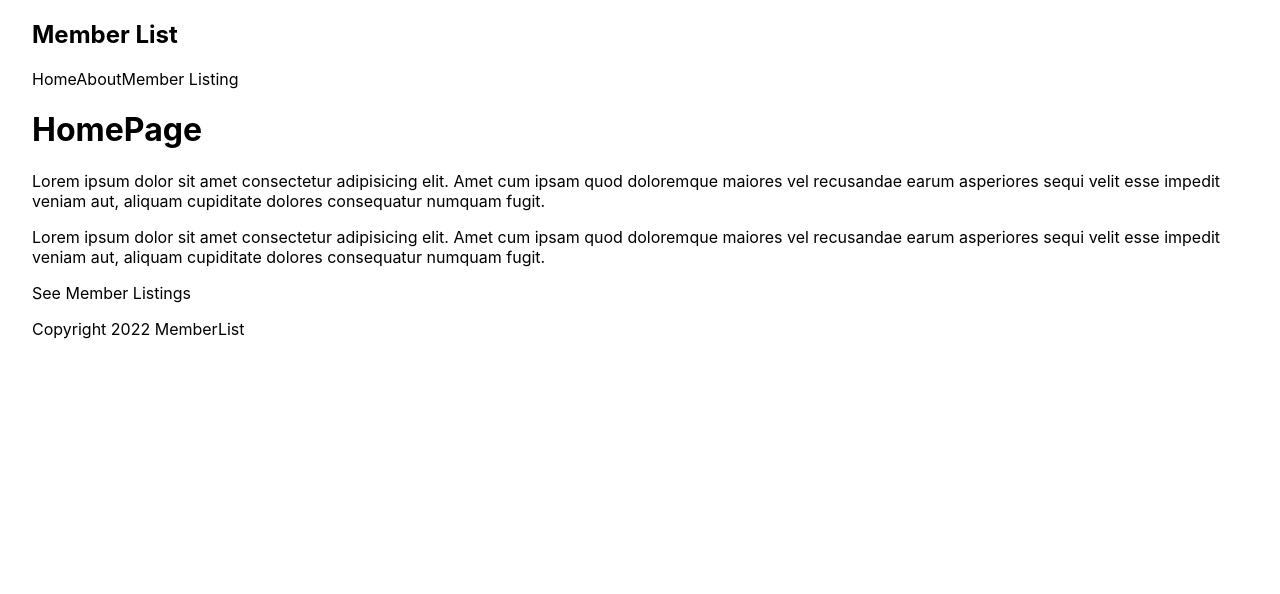
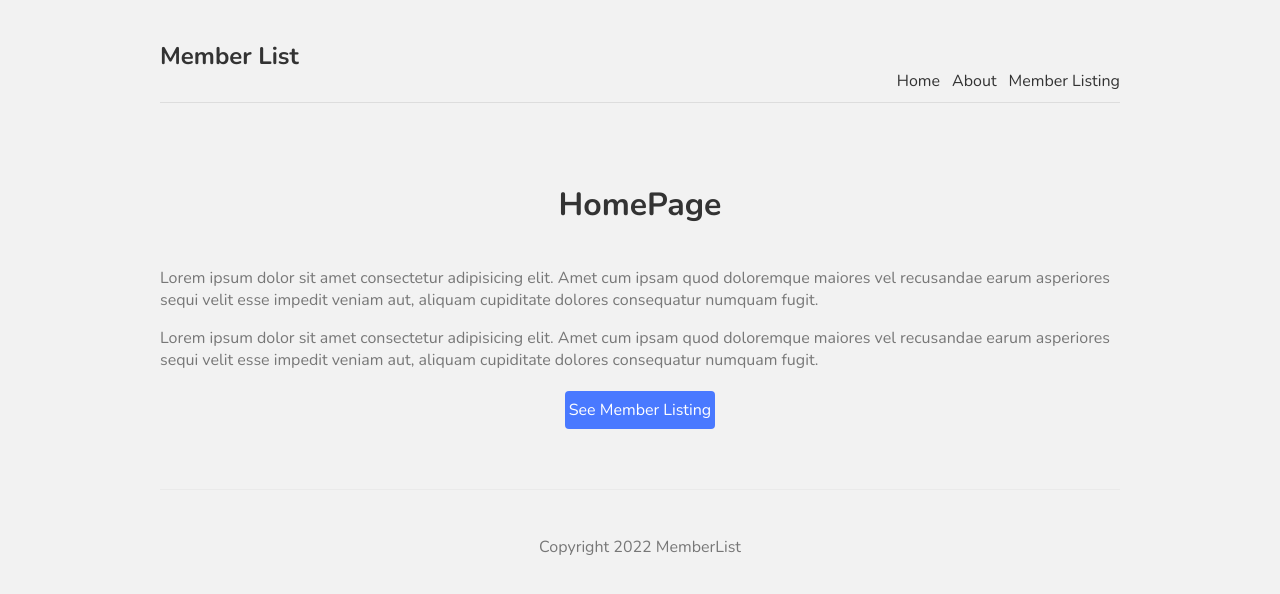
Before and after one commit to ucwealth/React-Apps, a Next.js app in the folder nextapp/: page / in a window 1280 px wide. Shown: the top 594 px of the page. Built offline with nearby package versions, Linux system fonts and the light colour scheme.

Commit message:
add css modules

```diff
--- a/nextapp/components/Footer.js
+++ b/nextapp/components/Footer.js
@@ -1,8 +1,8 @@
 const Footer = () => {
     return (
-        <div>
-            <p>Copyright 2022 MemberList</p>
-        </div>
+        <footer>
+             <p>Copyright 2022 MemberList</p>
+        </footer>
      );
 }
 
--- /dev/null
+++ b/nextapp/components/Layout.js
@@ -0,0 +1,14 @@
+import Footer from "./Footer";
+import Navbar from "./Navbar";
+
+const Layout = ({ children }) => {
+    return (
+        <div className="content">
+            <Navbar />
+            { children }
+            <Footer />
+        </div>
+     );
+}
+
+export default Layout;
--- a/nextapp/pages/_app.js
+++ b/nextapp/pages/_app.js
@@ -1,7 +1,12 @@
+import Layout from '../components/Layout'
 import '../styles/globals.css'
 
 function MyApp({ Component, pageProps }) {
-  return <Component {...pageProps} />
+  return (
+    <Layout>
+      <Component {...pageProps} />
+    </Layout>
+  )
 }
 
 export default MyApp
--- a/nextapp/pages/about.js
+++ b/nextapp/pages/about.js
@@ -1,7 +1,7 @@
 const About = () => {
     return (
         <div>
-            <h1>ABOUT PAGE</h1>
+            <h1>About Us</h1>
             <p>Lorem ipsum dolor sit amet consectetur adipisicing elit. Modi cum temporibus accusamus provident quod corrupti dolore earum eos veritatis eius, fuga consequuntur, quisquam ipsum. Accusamus nisi quod cum voluptatibus culpa.</p>
             <p>Lorem ipsum dolor sit amet consectetur adipisicing elit. Modi cum temporibus accusamus provident quod corrupti dolore earum eos veritatis eius, fuga consequuntur, quisquam ipsum. Accusamus nisi quod cum voluptatibus culpa.</p>
         </div>
--- a/nextapp/pages/index.js
+++ b/nextapp/pages/index.js
@@ -1,17 +1,15 @@
-import Footer from '../components/Footer'
-import Navbar from '../components/navbar'
 import styles from '../styles/Home.module.css'
 import Link from 'next/link'
 
 export default function Home() {
   return (
-    <div className={styles.container}>
-      <Navbar />
-      <h1>HomePage</h1>
-      <p>Lorem ipsum dolor sit amet consectetur adipisicing elit. Amet cum ipsam quod doloremque maiores vel recusandae earum asperiores sequi velit esse impedit veniam aut, aliquam cupiditate dolores consequatur numquam fugit.</p>
-      <p>Lorem ipsum dolor sit amet consectetur adipisicing elit. Amet cum ipsam quod doloremque maiores vel recusandae earum asperiores sequi velit esse impedit veniam aut, aliquam cupiditate dolores consequatur numquam fugit.</p>
-      <Link href="/members"><a>See Member Listings</a></Link>
-      <Footer />
+    <div>
+      <h1 className={styles.title}>HomePage</h1>
+      <p className={styles.text}>Lorem ipsum dolor sit amet consectetur adipisicing elit. Amet cum ipsam quod doloremque maiores vel recusandae earum asperiores sequi velit esse impedit veniam aut, aliquam cupiditate dolores consequatur numquam fugit.</p>
+      <p className={styles.text}>Lorem ipsum dolor sit amet consectetur adipisicing elit. Amet cum ipsam quod doloremque maiores vel recusandae earum asperiores sequi velit esse impedit veniam aut, aliquam cupiditate dolores consequatur numquam fugit.</p>
+      <Link href="/members">
+        <a className={styles.btn}>See Member Listing</a>
+        </Link>
     </div>
   )
 }
--- a/nextapp/styles/Home.module.css
+++ b/nextapp/styles/Home.module.css
@@ -1,116 +1,18 @@
-.container {
-  padding: 0 2rem;
-}
-
-.main {
-  min-height: 100vh;
-  padding: 4rem 0;
-  flex: 1;
-  display: flex;
-  flex-direction: column;
-  justify-content: center;
-  align-items: center;
-}
-
-.footer {
-  display: flex;
-  flex: 1;
-  padding: 2rem 0;
-  border-top: 1px solid #eaeaea;
-  justify-content: center;
-  align-items: center;
-}
-
-.footer a {
-  display: flex;
-  justify-content: center;
-  align-items: center;
-  flex-grow: 1;
-}
-
-.title a {
-  color: #0070f3;
-  text-decoration: none;
-}
-
-.title a:hover,
-.title a:focus,
-.title a:active {
-  text-decoration: underline;
-}
-
 .title {
-  margin: 0;
-  line-height: 1.15;
-  font-size: 4rem;
-}
-
-.title,
-.description {
+  color: #333;
+  padding-bottom: 20px;
   text-align: center;
 }
-
-.description {
-  margin: 4rem 0;
-  line-height: 1.5;
-  font-size: 1.5rem;
+.text {
+  color: #777;
 }
-
-.code {
-  background: #fafafa;
-  border-radius: 5px;
-  padding: 0.75rem;
-  font-size: 1.1rem;
-  font-family: Menlo, Monaco, Lucida Console, Liberation Mono, DejaVu Sans Mono,
-    Bitstream Vera Sans Mono, Courier New, monospace;
+.btn {
+  display: block;
+  width: 150px;
+  padding: 8px 0;
+  margin: 20px auto;
+  background: #4979ff;
+  border-radius: 4px;
+  color: white;
+  text-align: center;
 }
-
-.grid {
-  display: flex;
-  align-items: center;
-  justify-content: center;
-  flex-wrap: wrap;
-  max-width: 800px;
-}
-
-.card {
-  margin: 1rem;
-  padding: 1.5rem;
-  text-align: left;
-  color: inherit;
-  text-decoration: none;
-  border: 1px solid #eaeaea;
-  border-radius: 10px;
-  transition: color 0.15s ease, border-color 0.15s ease;
-  max-width: 300px;
-}
-
-.card:hover,
-.card:focus,
-.card:active {
-  color: #0070f3;
-  border-color: #0070f3;
-}
-
-.card h2 {
-  margin: 0 0 1rem 0;
-  font-size: 1.5rem;
-}
-
-.card p {
-  margin: 0;
-  font-size: 1.25rem;
-  line-height: 1.5;
-}
-
-.logo {
-  height: 1em;
-  margin-left: 0.5rem;
-}
-
-@media (max-width: 600px) {
-  .grid {
-    width: 100%;
-    flex-direction: column;
-  }
-}
--- a/nextapp/styles/globals.css
+++ b/nextapp/styles/globals.css
@@ -1,16 +1,37 @@
-html,
+@import url('https://fonts.googleapis.com/css2?family=Nunito:wght@300;400;600;700&display=swap');
+
 body {
-  padding: 0;
-  margin: 0;
-  font-family: -apple-system, BlinkMacSystemFont, Segoe UI, Roboto, Oxygen,
-    Ubuntu, Cantarell, Fira Sans, Droid Sans, Helvetica Neue, sans-serif;
+  background: #f2f2f2;
+  color: #333;
+  font-family: "Nunito";
 }
-
 a {
-  color: inherit;
+  color: #333;
   text-decoration: none;
 }
-
-* {
-  box-sizing: border-box;
+.content {
+  max-width: 960px;
+  margin: 0 auto;
 }
+nav {
+  margin: 10px auto 80px;
+  padding: 10px 0;
+  display: flex;
+  justify-content: flex-end;
+  align-items: flex-end;
+  border-bottom: 1px solid #ddd;
+}
+nav a {
+  margin-left: 12px;
+}
+nav .logo {
+  margin-right: auto;
+}
+footer {
+  display: block;
+  text-align: center;
+  padding: 30px 0;
+  margin-top: 60px;
+  color: #777;
+  border-top: 1px solid #eaeaea;
+}
```
Also changed, not shown: nextapp/styles/Members.module.css (added).
